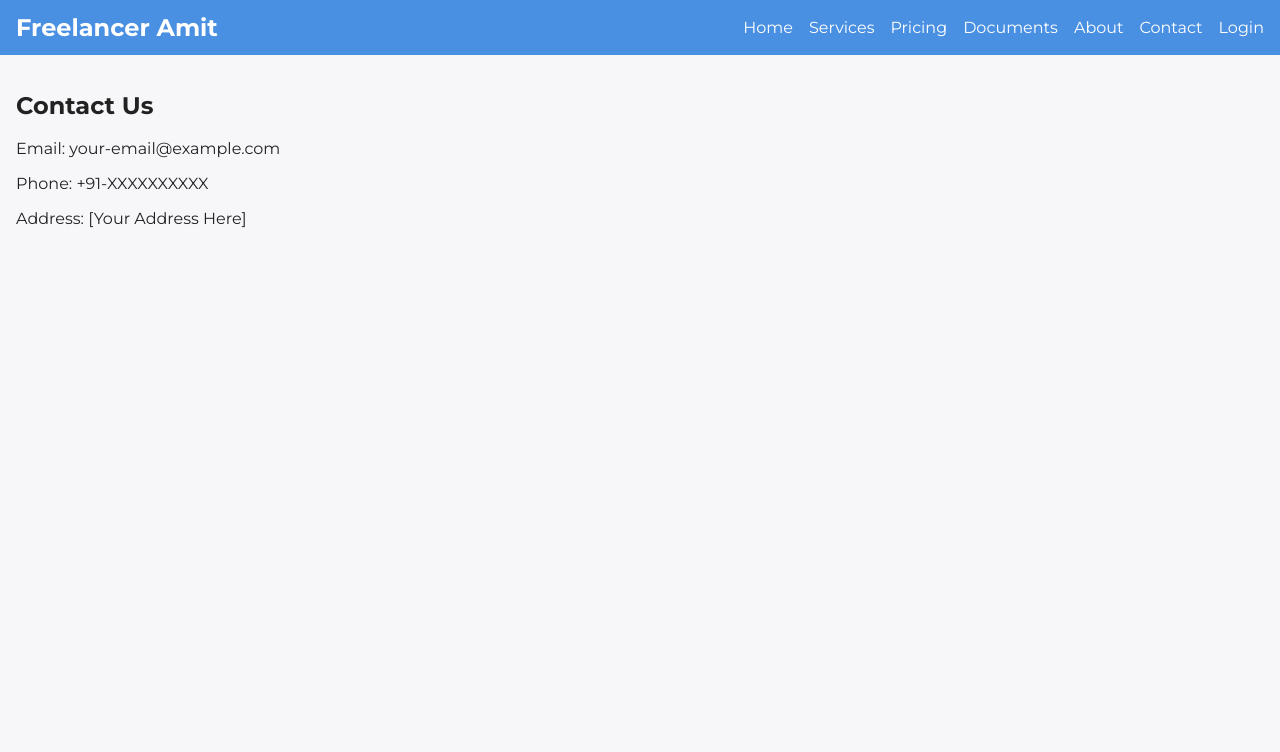
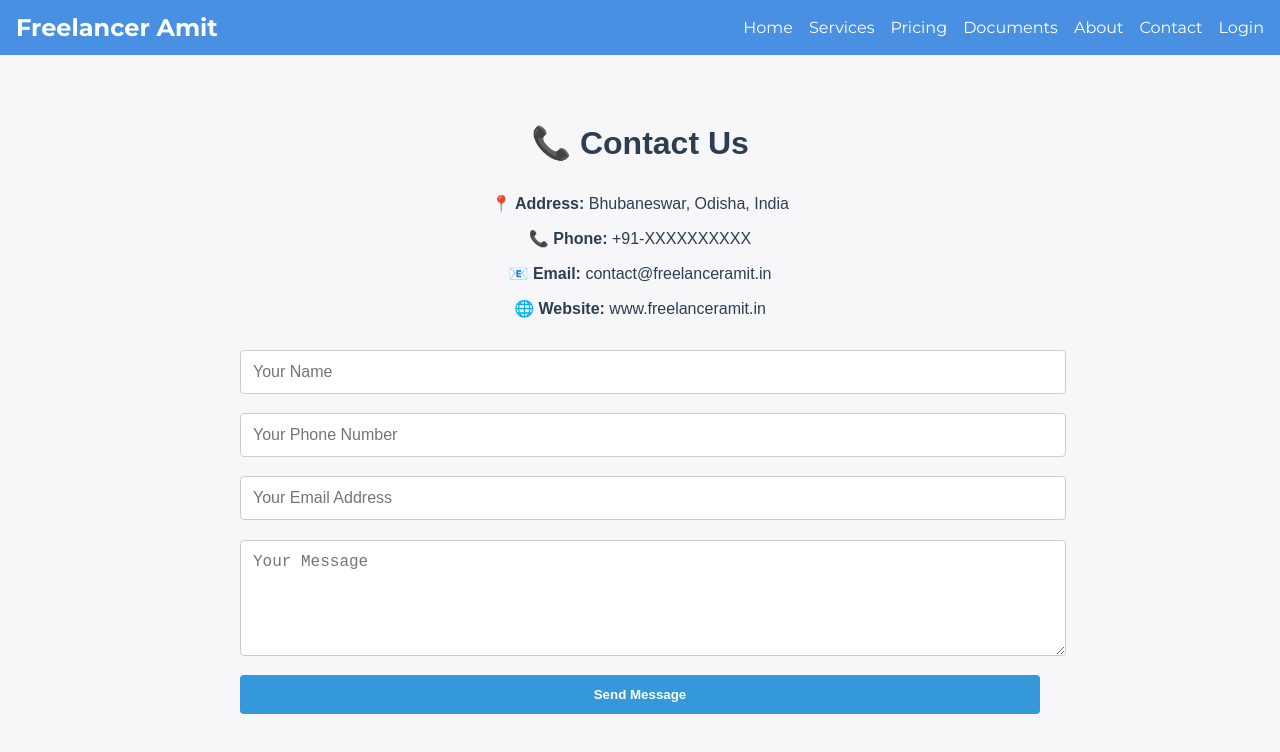
Before and after one commit to AMIT9437/FREELANCERAMIT.IN, a React (Create React App) app: page /contact-us in a window 1280 px wide. Shown: the top 752 px of the page. Built offline with nearby package versions, Linux system fonts and the light colour scheme.

Commit message:
Update ContactUs.js

```diff
--- a/src/pages/ContactUs.js
+++ b/src/pages/ContactUs.js
@@ -1,11 +1,101 @@
-import React from "react";
-export default function ContactUs() {
+import React, { useState } from "react";
+
+const Contact = () => {
+  const [formData, setFormData] = useState({
+    name: "",
+    phone: "",
+    email: "",
+    message: "",
+  });
+
+  const handleChange = (e) => {
+    setFormData({ ...formData, [e.target.name]: e.target.value });
+  };
+
+  const handleSubmit = (e) => {
+    e.preventDefault();
+    // You can replace this with actual backend POST request
+    alert("Message sent! We'll get back to you soon.");
+    setFormData({ name: "", phone: "", email: "", message: "" });
+  };
+
   return (
-    <div>
-      <h2>Contact Us</h2>
-      <p>Email: your-email@example.com</p>
-      <p>Phone: +91-XXXXXXXXXX</p>
-      <p>Address: [Your Address Here]</p>
+    <div style={{ padding: "2rem", maxWidth: "800px", margin: "auto", fontFamily: "Arial, sans-serif", color: "#2c3e50" }}>
+      <h1 style={{ textAlign: "center", marginBottom: "2rem" }}>📞 Contact Us</h1>
+
+      <div style={{ marginBottom: "2rem", textAlign: "center" }}>
+        <p><strong>📍 Address:</strong> Bhubaneswar, Odisha, India</p>
+        <p><strong>📞 Phone:</strong> +91-XXXXXXXXXX</p>
+        <p><strong>📧 Email:</strong> contact@freelanceramit.in</p>
+        <p><strong>🌐 Website:</strong> www.freelanceramit.in</p>
+      </div>
+
+      <form onSubmit={handleSubmit} style={{ display: "flex", flexDirection: "column", gap: "1.2rem" }}>
+        <input
+          type="text"
+          name="name"
+          placeholder="Your Name"
+          value={formData.name}
+          onChange={handleChange}
+          required
+          style={inputStyle}
+        />
+
+        <input
+          type="tel"
+          name="phone"
+          placeholder="Your Phone Number"
+          value={formData.phone}
+          onChange={handleChange}
+          required
+          style={inputStyle}
+        />
+
+        <input
+          type="email"
+          name="email"
+          placeholder="Your Email Address"
+          value={formData.email}
+          onChange={handleChange}
+          required
+          style={inputStyle}
+        />
+
+        <textarea
+          name="message"
+          placeholder="Your Message"
+          value={formData.message}
+          onChange={handleChange}
+          required
+          rows="5"
+          style={{ ...inputStyle, resize: "vertical" }}
+        />
+
+        <button
+          type="submit"
+          style={{
+            padding: "12px 24px",
+            backgroundColor: "#3498db",
+            color: "#fff",
+            border: "none",
+            borderRadius: "4px",
+            cursor: "pointer",
+            fontWeight: "bold",
+          }}
+        >
+          Send Message
+        </button>
+      </form>
     </div>
   );
-}
+};
+
+const inputStyle = {
+  padding: "12px",
+  border: "1px solid #ccc",
+  borderRadius: "4px",
+  fontSize: "1rem",
+  width: "100%",
+};
+
+export default Contact;
```
